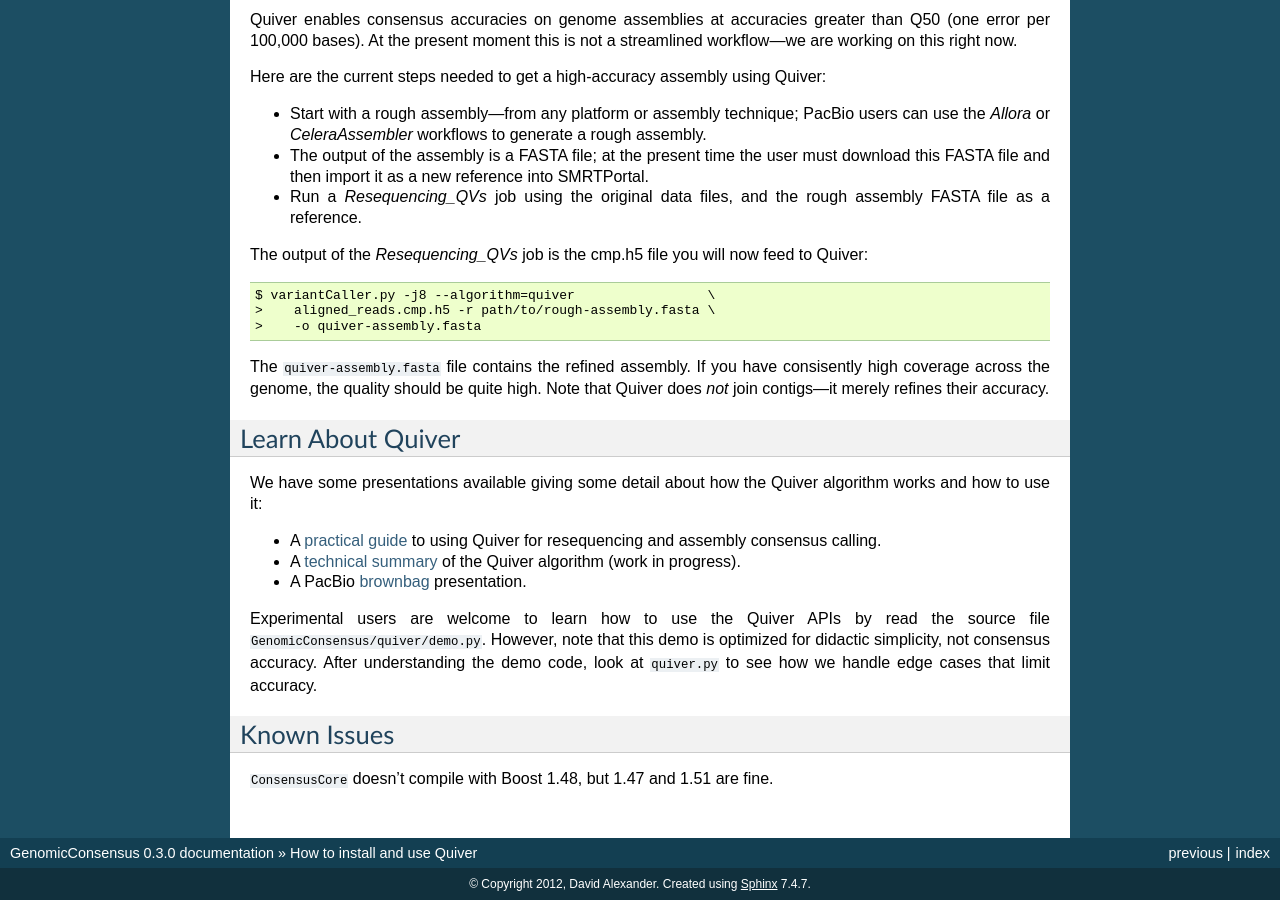
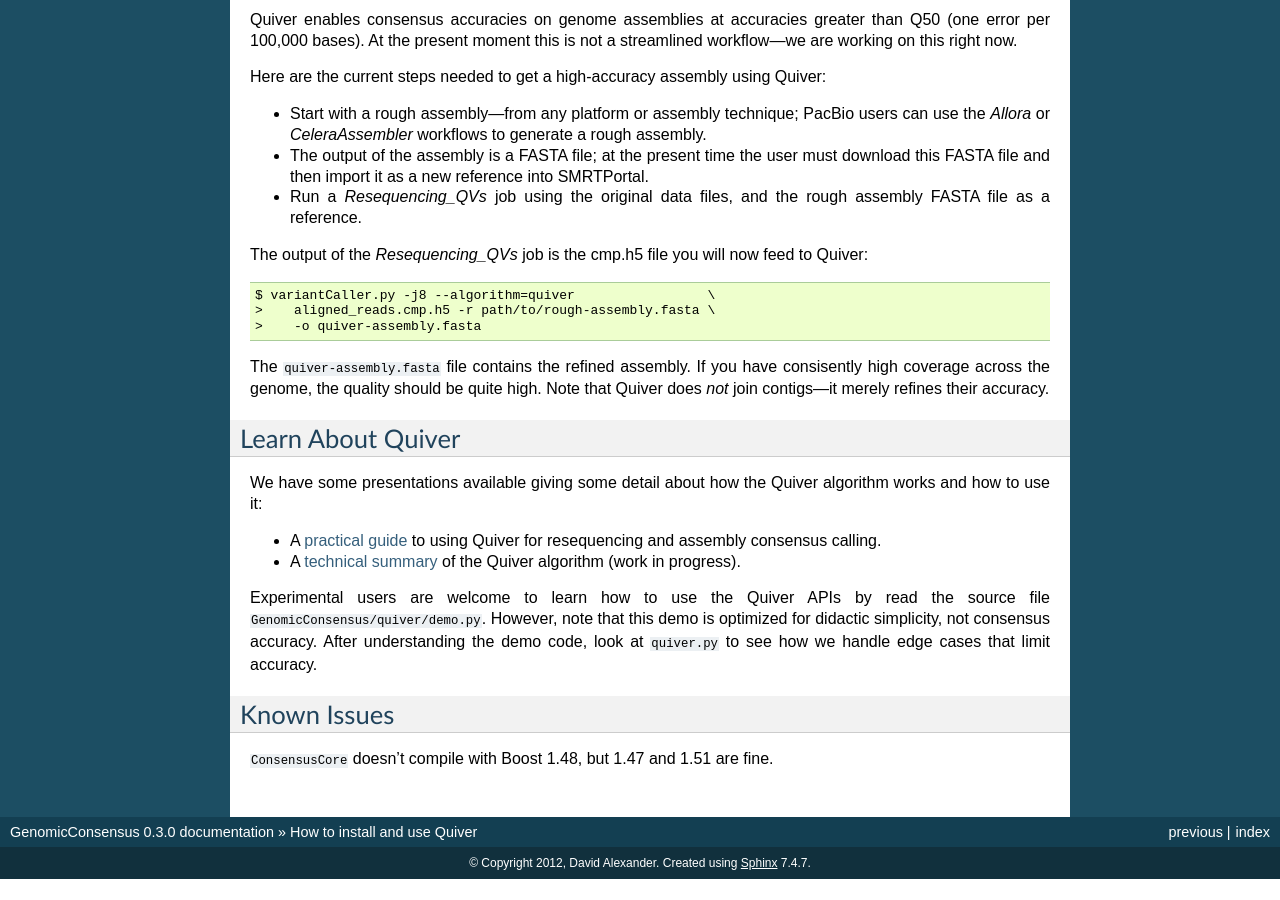
Before and after one commit to splaisan/GenomicConsensus, a Sphinx documentation site: the page built from doc/HowToQuiver.rst, in a window 1280 px wide and 900 px high, scrolled down 2297 px. Built offline with Sphinx 7.4.7, drawn with Linux system fonts in a browser that asks for light colours; after the commit the page ends 3176 px from its top, so only the background shows below that.

Commit message:
Remove link to old brownbag presentation
[Tracking bug 21562]

[git-p4: depot-paths = "//depot/software/bioinformatics/tools/GenomicConsensus/": change = 115246]

```diff
--- a/doc/HowToQuiver.rst
+++ b/doc/HowToQuiver.rst
@@ -176,7 +176,6 @@ Quiver algorithm works and how to use it:
 
 - A `practical guide`_ to using Quiver for resequencing and assembly consensus calling.
 - A `technical summary`_ of the Quiver algorithm (work in progress).
-- A PacBio brownbag_ presentation.
 
 Experimental users are welcome to learn how to use the Quiver APIs by
 read the source file ``GenomicConsensus/quiver/demo.py``.  However,
@@ -195,6 +194,5 @@ fine.
 
 .. _`practical guide`: https://github.com/PacificBiosciences/ConsensusCore/raw/master/doc/Presentations/QuiverPracticum/presentation.pdf
 .. _`technical summary`: https://github.com/PacificBiosciences/ConsensusCore/raw/master/doc/Presentations/QuiverSummary/slides.pdf
-.. _brownbag: https://github.com/PacificBiosciences/ConsensusCore/raw/master/doc/Presentations/BrownBag2012/presentation.pdf
 .. _Resequencing_QVs.1.xml: https://github.com/PacificBiosciences/ConsensusCore/raw/master/tools/Resequencing_QVs.1.xml
 .. _BLASR_QVs.1.xml: https://github.com/PacificBiosciences/ConsensusCore/raw/master/tools/BLASR_QVs.1.xml
```
